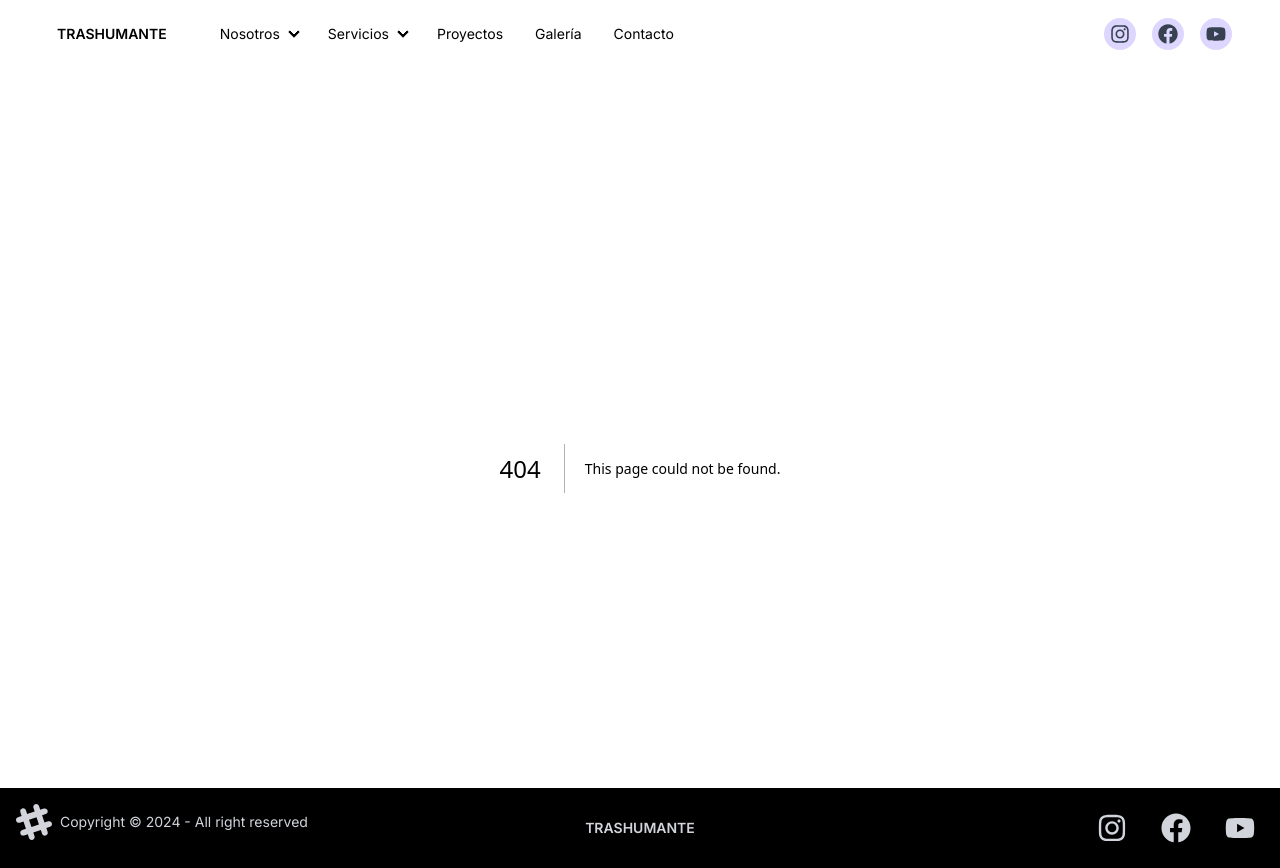
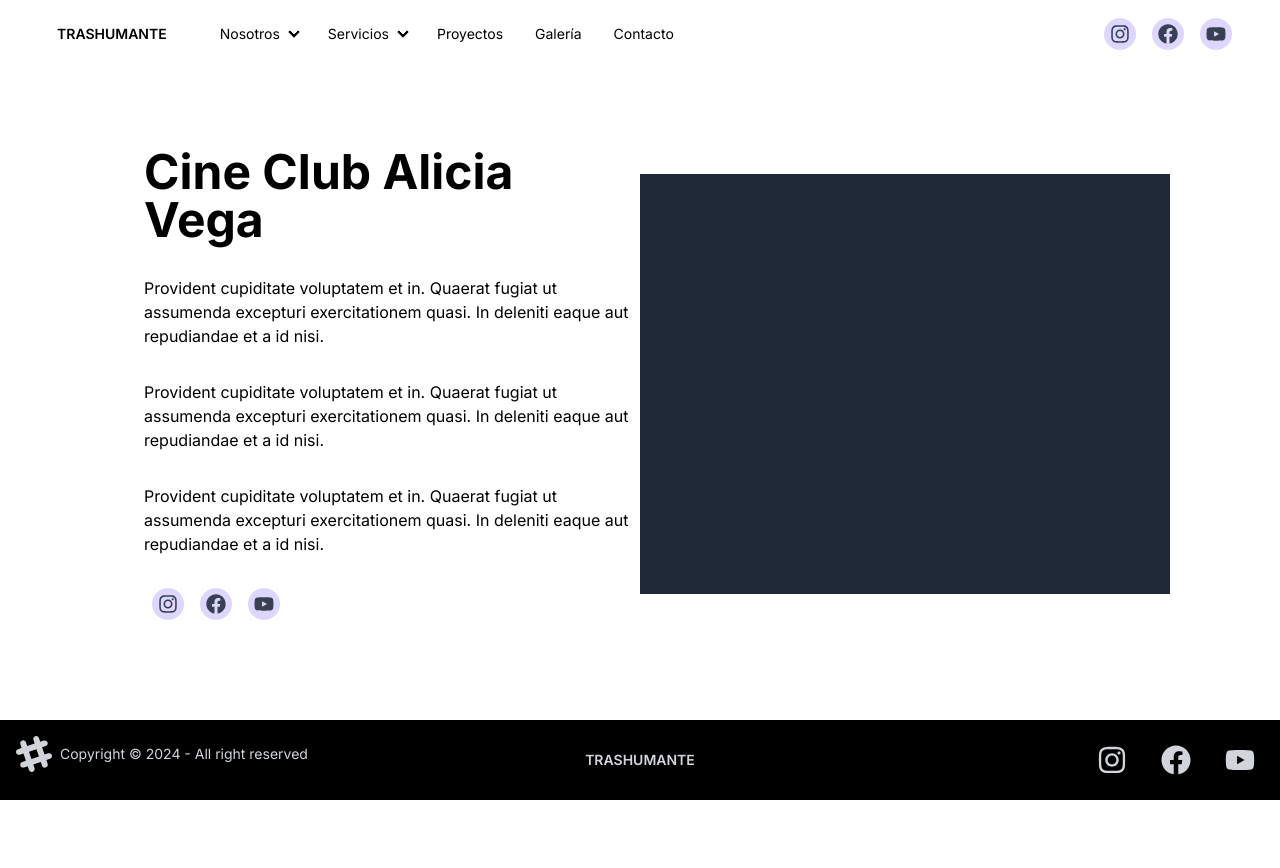
Before and after one commit to CatalinaScheleff/Trashumante-Project, a Next.js app: page /proyectos/cineclubaliciavega in a window 1280 px wide. Before the commit this address had no page. After the commit the page ends 800 px from the top, so only its background shows below. Built offline with nearby package versions, Linux system fonts and the light colour scheme.

Commit message:
proyectos detalle

```diff
--- a/src/app/equipo/bayronespinoza/page.jsx
+++ b/src/app/equipo/bayronespinoza/page.jsx
@@ -13,7 +13,7 @@ const BayronEspinoza = () => {
           <figure className="row h-96 w-96 rounded-2xl">
     <Image src="/inicio.png" alt="Shoes" width={384} height={384} className="w-full h-full object-cover rounded-2xl"/>
   </figure>
-  <Link href={"https://www.instagram.com/bayron.exe"} className="mt-2 text-violet-600">
+  <Link href={"https://www.instagram.com/bayron.exe"} target="_blank" rel="noopener noreferrer" className="mt-2 text-violet-600">
   @bayron.exe
   </Link>
   </div>
--- /dev/null
+++ b/src/app/proyectos/cineclubaliciavega/page.jsx
@@ -0,0 +1,51 @@
+import Image from "next/image";
+import Link from "next/link";
+import { FaFacebook, FaInstagram, FaYoutube } from "react-icons/fa";
+
+const CineClubAliciaVega = () => {
+  return (
+    <main className="mx-16">
+      <div className=" bg-base-200 p-20">
+  <div className=" grid grid-cols-2 col-auto">
+
+    <div className="col">
+      <h1 className="text-5xl font-bold">Cine Club Alicia Vega</h1>
+      <p className="my-8">Provident cupiditate voluptatem et in. Quaerat fugiat ut assumenda excepturi exercitationem quasi. In deleniti eaque aut repudiandae et a id nisi.</p>
+      <p className="my-8">Provident cupiditate voluptatem et in. Quaerat fugiat ut assumenda excepturi exercitationem quasi. In deleniti eaque aut repudiandae et a id nisi.</p>
+      <p className="my-8">Provident cupiditate voluptatem et in. Quaerat fugiat ut assumenda excepturi exercitationem quasi. In deleniti eaque aut repudiandae et a id nisi.</p>
+
+      <div className="justify-content-center flex">
+
+      <Link href={"https://www.instagram.com/cineclub.aliciavega/"} target="_blank" rel="noopener noreferrer">
+      <div className="w-8 h-8 bg-violet-200 rounded-full grid place-items-center mx-2 hover:border-violet-600 hover:border-2">
+          <FaInstagram className="text-gray-700 text-xl" />
+        </div>
+      </Link>
+
+      <Link href={""} target="_blank" rel="noopener noreferrer">
+        <div className="w-8 h-8 bg-violet-200 rounded-full grid place-items-center mx-2 hover:border-violet-600 hover:border-2">
+          <FaFacebook className="text-gray-700 text-xl" />
+        </div>
+      </Link>
+
+      <Link href={""} target="_blank" rel="noopener noreferrer">
+        <div className="w-8 h-8 bg-violet-200 rounded-full grid place-items-center mx-2 hover:border-violet-600 hover:border-2">
+          <FaYoutube className="text-gray-700 text-xl" />
+        </div>
+      </Link>
+      </div>
+
+    </div>
+
+    <div className="col grid place-items-center">
+    <div className="bg-gray-800 w-[530px] h-[420px]">
+    </div>
+    </div>
+  </div>
+</div>
+
+    </main>
+  );
+};
+
+export default CineClubAliciaVega;
--- a/src/app/proyectos/page.jsx
+++ b/src/app/proyectos/page.jsx
@@ -21,7 +21,7 @@ const Proyectos = () => {
     <h2 className="card-title">Cine Club Alicia Vega</h2>
     <p>If a dog chews shoes whose shoes does he choose?</p>
     <div className="card-actions justify-end">
-        <Link href={"/equipo/bayronespinoza"}>
+        <Link href={"/proyectos/cineclubaliciavega"}>
       <button className="btn bg-violet-600 text-white hover:text-violet-600 border-solid border-2 border-violet-600">
         Más información
       </button>
@@ -38,7 +38,7 @@ const Proyectos = () => {
     <h2 className="card-title">Cine Club Alicia Vega</h2>
     <p>If a dog chews shoes whose shoes does he choose?</p>
     <div className="card-actions justify-end">
-        <Link href={"/equipo/bayronespinoza"}>
+        <Link href={"/proyectos/cineclubaliciavega"}>
       <button className="btn bg-violet-600 text-white hover:text-violet-600 border-solid border-2 border-violet-600">
         Más información
       </button>
@@ -59,7 +59,7 @@ const Proyectos = () => {
     <h2 className="card-title">Cine Club Alicia Vega</h2>
     <p>If a dog chews shoes whose shoes does he choose?</p>
     <div className="card-actions justify-end">
-        <Link href={"/equipo/bayronespinoza"}>
+        <Link href={"/proyectos/cineclubaliciavega"}>
       <button className="btn bg-violet-600 text-white hover:text-violet-600 border-solid border-2 border-violet-600">
         Más información
       </button>
@@ -76,7 +76,7 @@ const Proyectos = () => {
     <h2 className="card-title">Cine Club Alicia Vega</h2>
     <p>If a dog chews shoes whose shoes does he choose?</p>
     <div className="card-actions justify-end">
-        <Link href={"/equipo/bayronespinoza"}>
+        <Link href={"/proyectos/cineclubaliciavega"}>
       <button className="btn bg-violet-600 text-white hover:text-violet-600 border-solid border-2 border-violet-600">
         Más información
       </button>
--- a/src/components/Navbar.jsx
+++ b/src/components/Navbar.jsx
@@ -74,8 +74,8 @@ const Navbar = () => {
               <details>
                 <summary className='hover:text-violet-600'>Nosotros</summary>
                 <ul className="p-2 bg-white">
-                  <li><Link href={'/quienessomos'} onClick={handleDetailsClick}>¿Quienes Somos?</Link></li>
-                  <li><Link href={'/equipo'} onClick={handleDetailsClick}>Equipo</Link></li>
+                  <li><Link href={'/quienessomos'} onClick={handleDetailsClick} className='hover:text-violet-600'>¿Quienes Somos?</Link></li>
+                  <li><Link href={'/equipo'} onClick={handleDetailsClick} className='hover:text-violet-600'>Equipo</Link></li>
                 </ul>
               </details>
             </li>
@@ -83,13 +83,13 @@ const Navbar = () => {
               <details>
                 <summary className='hover:text-violet-600'>Servicios</summary>
                 <ul className="p-2 bg-white">
-                  <li><Link href={"/servicios/fotografia"} onClick={handleDetailsClick}>Fotografía</Link></li>
-                  <li><a onClick={handleDetailsClick}>VideoClip</a></li>
-                  <li><a onClick={handleDetailsClick}>Producción de Eventos</a></li>
+                  <li><Link href={"/servicios/fotografia"} onClick={handleDetailsClick} className='hover:text-violet-600'>Fotografía</Link></li>
+                  <li><a onClick={handleDetailsClick} className='hover:text-violet-600'>VideoClip</a></li>
+                  <li><a onClick={handleDetailsClick} className='hover:text-violet-600'>Producción de Eventos</a></li>
                 </ul>
               </details>
             </li>
-            <li><a className='hover:text-violet-600'>Proyectos</a></li>
+            <li><Link href={"/proyectos"} className='hover:text-violet-600'>Proyectos</Link></li>
             <li><a className='hover:text-violet-600'>Galería</a></li>
             <li><Link href={'/contacto'} className='hover:text-violet-600'>Contacto</Link></li>
           </ul>
@@ -97,15 +97,23 @@ const Navbar = () => {
       </div>
 
       <div className="navbar-end">
-        <div className="w-8 h-8 bg-violet-200 rounded-full grid place-items-center mx-2">
+      <Link href={"https://www.instagram.com/cineclub.aliciavega/"} target="_blank" rel="noopener noreferrer">
+      <div className="w-8 h-8 bg-violet-200 rounded-full grid place-items-center mx-2 hover:border-violet-600 hover:border-2">
           <FaInstagram className="text-gray-700 text-xl" />
         </div>
-        <div className="w-8 h-8 bg-violet-200 rounded-full grid place-items-center mx-2">
+      </Link>
+
+      <Link href={""} target="_blank" rel="noopener noreferrer">
+        <div className="w-8 h-8 bg-violet-200 rounded-full grid place-items-center mx-2 hover:border-violet-600 hover:border-2">
           <FaFacebook className="text-gray-700 text-xl" />
         </div>
-        <div className="w-8 h-8 bg-violet-200 rounded-full grid place-items-center mx-2">
+      </Link>
+
+      <Link href={""} target="_blank" rel="noopener noreferrer">
+        <div className="w-8 h-8 bg-violet-200 rounded-full grid place-items-center mx-2 hover:border-violet-600 hover:border-2">
           <FaYoutube className="text-gray-700 text-xl" />
         </div>
+      </Link>
       </div>
     </div>
   );
```
Also changed, not shown: src/app/galeria/page.jsx (added).
